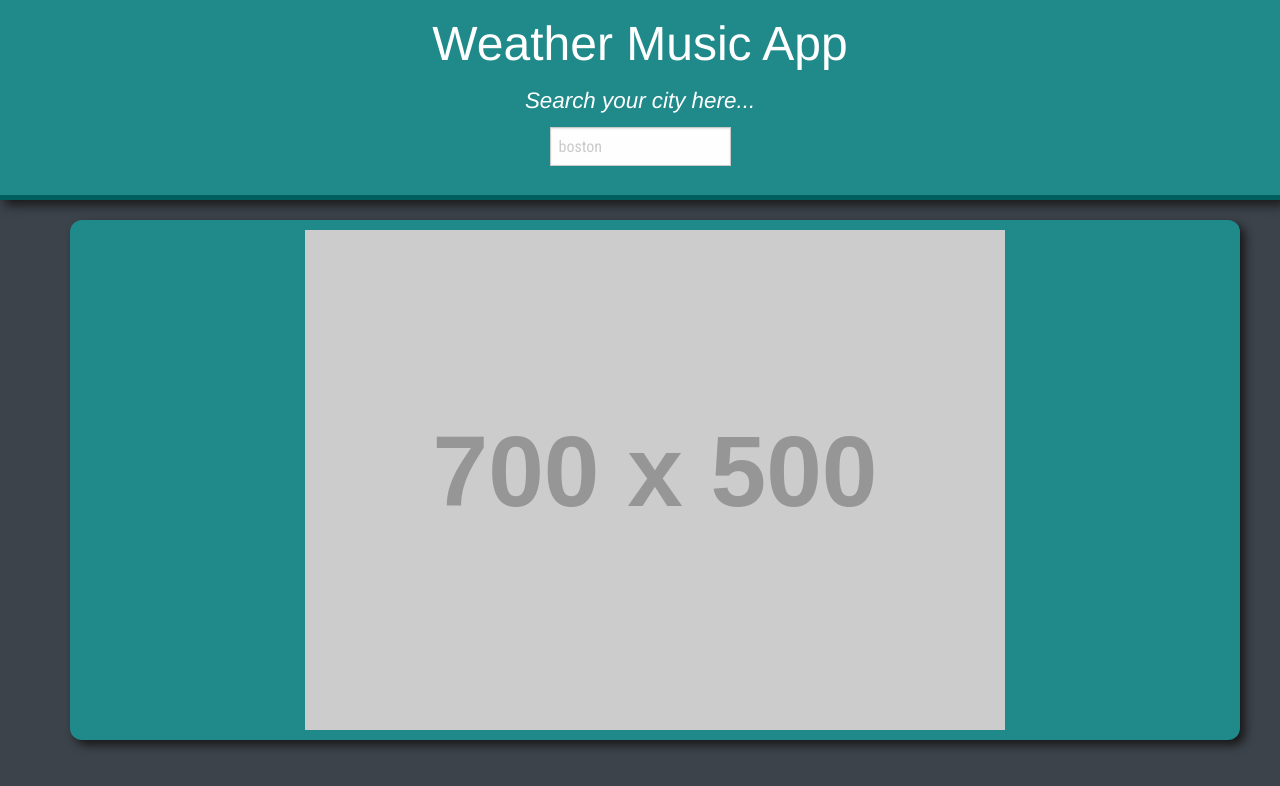
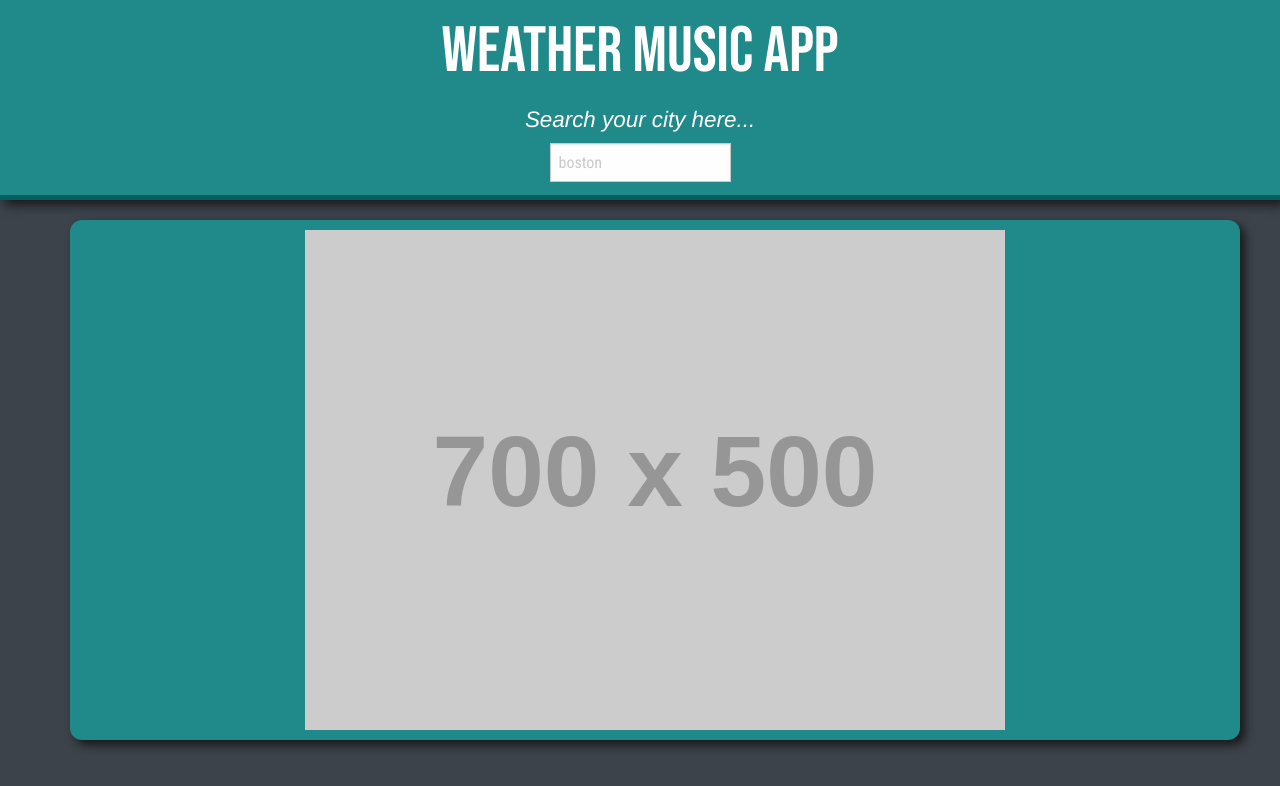
Before and after one commit to zelstart/tunecast, a plain HTML site: page index.html in a window 1280 px wide. Drawn offline with nearby package versions, Linux system fonts and the light colour scheme; placeholder pictures from the web are drawn by us.

Commit message:
changed h1 font

```diff
--- a/assets/css/style.css
+++ b/assets/css/style.css
@@ -46,7 +46,9 @@
   }
 
   h1 {
-    font: weight 700px;
+    font-family: 'Bebas Neue', sans-serif;
+    font-size: 4em;
+    padding-top: 10px;
   }
 
   h2 {
```
